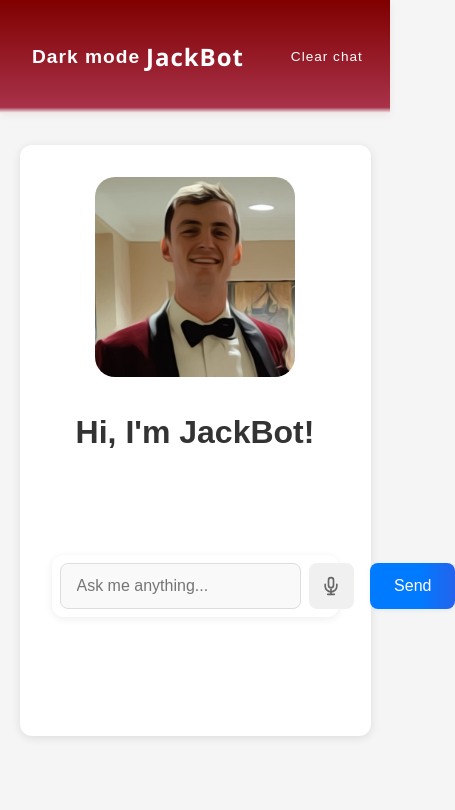
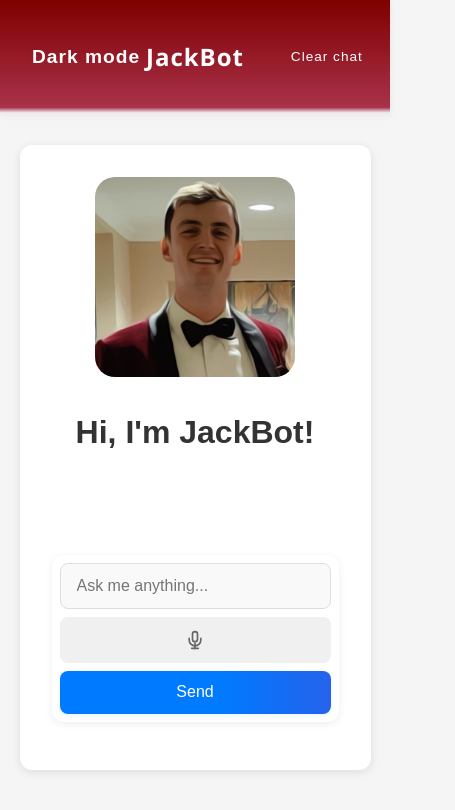
Before and after one commit to Chalky23/example-chatbot-app, a Next.js app: page / in a window 390 px wide. Shown: the top 810 px of the page, 455 px wide, since content can reach past the window. Built offline with nearby package versions, Linux system fonts and the light colour scheme.

Commit message:
Improve mobile chat input layout: stack input, mic, and send button vertically on small screens

```diff
--- a/src/app/globals.css
+++ b/src/app/globals.css
@@ -424,6 +424,22 @@ h1 {
     padding: 0.4rem 0.7rem;
     font-size: 0.85rem;
   }
+  .input-form {
+    flex-direction: column;
+    gap: 0.5rem;
+    align-items: stretch;
+  }
+  .inputField {
+    width: 100%;
+    min-width: 0;
+    margin-bottom: 0;
+  }
+  .mic-button,
+  .send-button {
+    width: 100%;
+    min-width: 0;
+    margin-right: 0;
+  }
 }
 
 @media (min-width: 700px) {
```
